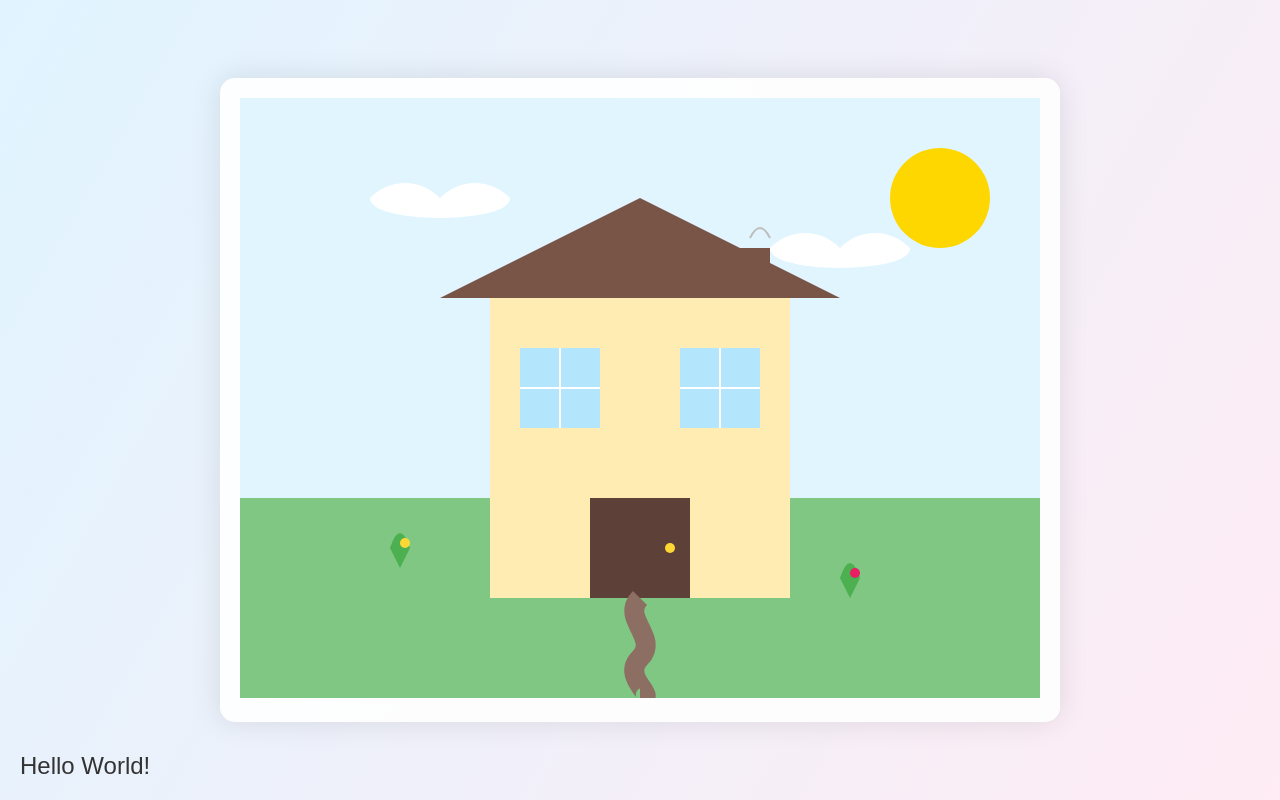
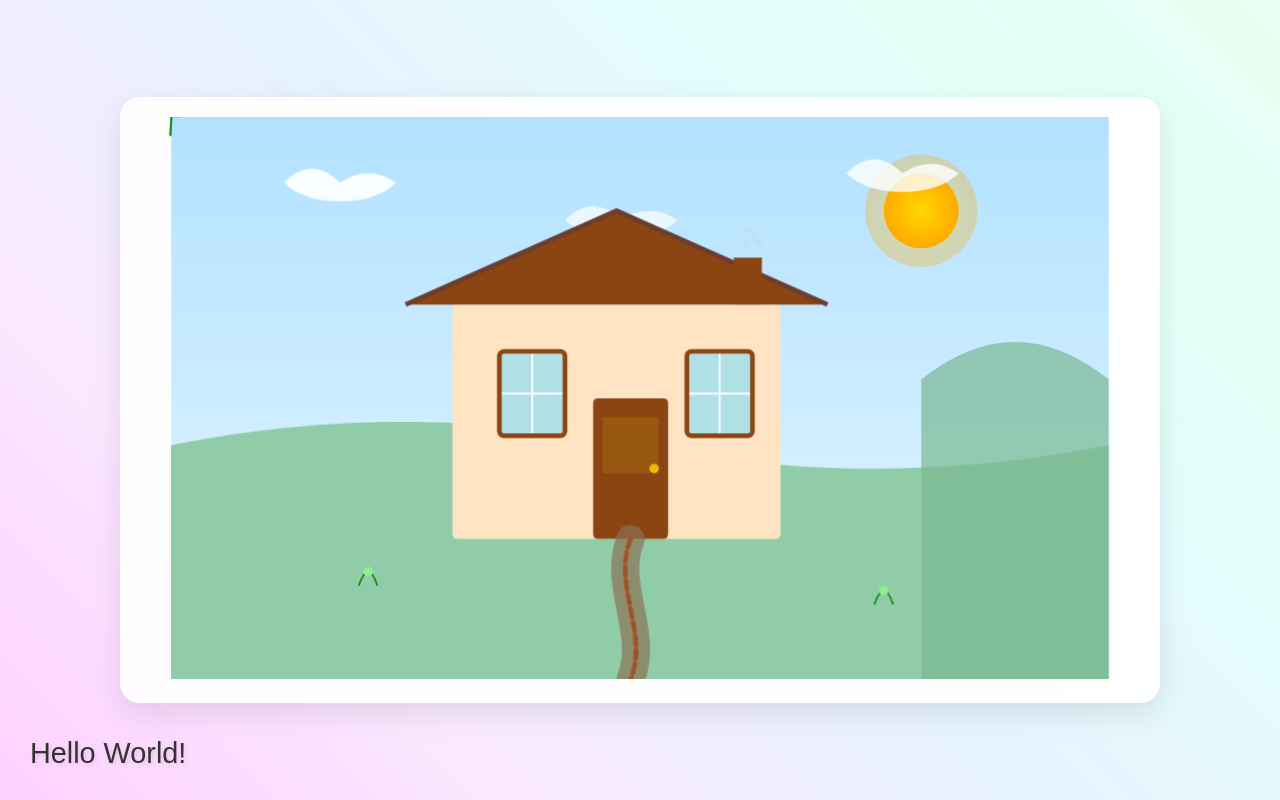
Before and after one commit to Meteor1992/beautiful-home, a plain HTML site: page index.html in a window 1280 px wide. Drawn offline with Linux system fonts and the light colour scheme.

Commit message:
Update webpage with enhanced design and animations

```diff
--- a/index.html
+++ b/index.html
@@ -3,7 +3,7 @@
 <head>
     <meta charset="UTF-8">
     <meta name="viewport" content="width=device-width, initial-scale=1.0">
-    <title>温馨的家</title>
+    <title>美丽的家</title>
     <style>
         body {
             margin: 0;
@@ -12,19 +12,20 @@
             justify-content: center;
             align-items: center;
             font-family: Arial, sans-serif;
-            background: linear-gradient(120deg, #e0f4ff 0%, #ffecf4 100%);
+            background: linear-gradient(45deg, #ffd1ff 0%, #fae8ff 25%, #e6f3ff 50%, #e4fffa 75%, #e8fff2 100%);
             position: relative;
             overflow: hidden;
         }
 
         .container {
-            width: 80%;
-            max-width: 800px;
-            aspect-ratio: 4/3;
-            background: rgba(255, 255, 255, 0.9);
-            border-radius: 15px;
-            box-shadow: 0 0 30px rgba(0, 0, 0, 0.1);
+            width: 90%;
+            max-width: 1000px;
+            aspect-ratio: 16/9;
+            background: rgba(255, 255, 255, 0.95);
+            border-radius: 20px;
+            box-shadow: 0 10px 30px rgba(0, 0, 0, 0.1);
             padding: 20px;
+            position: relative;
         }
 
         .house-illustration {
@@ -34,95 +35,189 @@
 
         .hello-world {
             position: absolute;
-            bottom: 20px;
-            left: 20px;
+            bottom: 30px;
+            left: 30px;
             color: #333;
-            font-size: 1.5rem;
-            animation: fadeIn 2s ease;
+            font-size: 1.8rem;
+            font-family: 'Arial', sans-serif;
+            text-shadow: 2px 2px 4px rgba(0, 0, 0, 0.1);
+            animation: fadeInUp 1.5s ease-out;
         }
 
-        @keyframes fadeIn {
-            from { opacity: 0; }
-            to { opacity: 1; }
+        @keyframes fadeInUp {
+            from {
+                opacity: 0;
+                transform: translateY(20px);
+            }
+            to {
+                opacity: 1;
+                transform: translateY(0);
+            }
         }
 
         .cloud {
-            animation: float 10s ease-in-out infinite;
+            animation: float 20s ease-in-out infinite;
         }
 
         @keyframes float {
-            0%, 100% { transform: translateX(0); }
-            50% { transform: translateX(30px); }
+            0%, 100% { transform: translate(0, 0); }
+            25% { transform: translate(20px, -10px); }
+            50% { transform: translate(40px, 0); }
+            75% { transform: translate(20px, 10px); }
+        }
+
+        .bird {
+            animation: fly 15s linear infinite;
+        }
+
+        @keyframes fly {
+            from { transform: translateX(-100%); }
+            to { transform: translateX(1000px); }
+        }
+
+        .flower {
+            animation: sway 3s ease-in-out infinite;
+        }
+
+        @keyframes sway {
+            0%, 100% { transform: rotate(-5deg); }
+            50% { transform: rotate(5deg); }
         }
     </style>
 </head>
 <body>
     <div class="container">
-        <svg viewBox="0 0 800 600" class="house-illustration">
+        <svg viewBox="0 0 1000 600" class="house-illustration">
+            <!-- 天空渐变 -->
+            <defs>
+                <linearGradient id="skyGradient" x1="0%" y1="0%" x2="0%" y2="100%">
+                    <stop offset="0%" style="stop-color:#B2E1FF"/>
+                    <stop offset="100%" style="stop-color:#E6F7FF"/>
+                </linearGradient>
+                <radialGradient id="sunGlow" cx="50%" cy="50%" r="50%">
+                    <stop offset="0%" style="stop-color:#FFD700"/>
+                    <stop offset="100%" style="stop-color:#FFA500"/>
+                </radialGradient>
+            </defs>
+
             <!-- 天空背景 -->
-            <rect width="800" height="600" fill="#E1F5FE"/>
+            <rect width="1000" height="600" fill="url(#skyGradient)"/>
 
-            <!-- 太阳 -->
-            <circle cx="700" cy="100" r="50" fill="#FFD700">
+            <!-- 太阳及光晕 -->
+            <circle cx="800" cy="100" r="40" fill="url(#sunGlow)">
                 <animate attributeName="opacity" values="0.8;1;0.8" dur="3s" repeatCount="indefinite"/>
             </circle>
+            <circle cx="800" cy="100" r="60" fill="url(#sunGlow)" opacity="0.3">
+                <animate attributeName="r" values="60;70;60" dur="3s" repeatCount="indefinite"/>
+            </circle>
 
-            <!-- 云朵 -->
+            <!-- 飘动的云朵 -->
             <g class="cloud" fill="#FFFFFF">
-                <path d="M 100 100 C 120 80 150 80 170 100 C 190 80 220 80 240 100 C 240 120 170 120 170 120 C 170 120 100 120 100 100"/>
-                <path d="M 500 150 C 520 130 550 130 570 150 C 590 130 620 130 640 150 C 640 170 570 170 570 170 C 570 170 500 170 500 150"/>
+                <path d="M 100 80 Q 130 50 160 80 Q 190 60 220 80 Q 200 100 160 100 Q 120 100 100 80" opacity="0.9"/>
+                <path d="M 400 120 Q 430 90 460 120 Q 490 100 520 120 Q 500 140 460 140 Q 420 140 400 120" opacity="0.7"/>
+                <path d="M 700 70 Q 730 40 760 70 Q 790 50 820 70 Q 800 90 760 90 Q 720 90 700 70" opacity="0.8"/>
             </g>
 
-            <!-- 草地 -->
-            <path d="M 0 400 L 800 400 L 800 600 L 0 600 Z" fill="#81C784"/>
+            <!-- 小鸟 -->
+            <g class="bird">
+                <path d="M 0 150 Q 10 140 20 150 Q 30 160 40 150" stroke="#555" fill="none" stroke-width="2"/>
+                <path d="M 10 150 Q 20 140 30 150 Q 40 160 50 150" stroke="#555" fill="none" stroke-width="2"/>
+            </g>
+
+            <!-- 草地与小山 -->
+            <path d="M 0 350 Q 250 300 500 350 Q 750 400 1000 350 L 1000 600 L 0 600 Z" fill="#90CCA8"/>
+            <path d="M 800 280 Q 900 200 1000 280 L 1000 600 L 800 600 Z" fill="#7AB893" opacity="0.7"/>
 
             <!-- 房屋主体 -->
             <g class="house">
                 <!-- 主体墙壁 -->
-                <rect x="250" y="200" width="300" height="300" fill="#FFECB3"/>
+                <rect x="300" y="200" width="350" height="250" fill="#FFE4C4" rx="5"/>
 
                 <!-- 屋顶 -->
-                <path d="M 200 200 L 400 100 L 600 200 Z" fill="#795548"/>
+                <path d="M 250 200 L 475 100 L 700 200" fill="#8B4513" stroke="#6B3E2E" stroke-width="5"/>
+
+                <!-- 烟囱 -->
+                <rect x="600" y="150" width="30" height="50" fill="#8B4513"/>
+                <!-- 袋袋上升的烟 -->
+                <g class="smoke">
+                    <path d="M 610 140 Q 620 120 630 140" stroke="#D3D3D3" fill="none" stroke-width="3" opacity="0.6">
+                        <animate attributeName="d"
+                                values="M 610 140 Q 620 120 630 140;M 610 140 Q 620 100 630 140"
+                                dur="3s"
+                                repeatCount="indefinite"/>
+                        <animate attributeName="opacity"
+                                values="0.6;0.3;0.6"
+                                dur="3s"
+                                repeatCount="indefinite"/>
+                    </path>
+                    <path d="M 605 130 Q 615 110 625 130" stroke="#D3D3D3" fill="none" stroke-width="2" opacity="0.4">
+                        <animate attributeName="d"
+                                values="M 605 130 Q 615 110 625 130;M 605 130 Q 615 90 625 130"
+                                dur="4s"
+                                repeatCount="indefinite"/>
+                    </path>
+                </g>
 
                 <!-- 门 -->
-                <rect x="350" y="400" width="100" height="100" fill="#5D4037"/>
-                <circle cx="430" cy="450" r="5" fill="#FDD835"/>
+                <g class="door">
+                    <rect x="450" y="300" width="80" height="150" fill="#8B4513" rx="5"/>
+                    <circle cx="515" cy="375" r="5" fill="#FFD700"/>
+                    <rect x="460" y="320" width="60" height="60" fill="#B8860B" opacity="0.3" rx="2"/>
+                </g>
 
                 <!-- 窗户 -->
                 <g class="windows">
-                    <rect x="280" y="250" width="80" height="80" fill="#B3E5FC"/>
-                    <rect x="440" y="250" width="80" height="80" fill="#B3E5FC"/>
-                    <path d="M 280 290 L 360 290" stroke="#FFFFFF" stroke-width="2"/>
-                    <path d="M 320 250 L 320 330" stroke="#FFFFFF" stroke-width="2"/>
-                    <path d="M 440 290 L 520 290" stroke="#FFFFFF" stroke-width="2"/>
-                    <path d="M 480 250 L 480 330" stroke="#FFFFFF" stroke-width="2"/>
-                </g>
+                    <!-- 左窗 -->
+                    <rect x="350" y="250" width="70" height="90" fill="#B0E0E6" rx="5"/>
+                    <line x1="385" y1="250" x2="385" y2="340" stroke="white" stroke-width="2"/>
+                    <line x1="350" y1="295" x2="420" y2="295" stroke="white" stroke-width="2"/>
+                    <rect x="350" y="250" width="70" height="90" fill="none" stroke="#8B4513" stroke-width="5" rx="5"/>
 
-                <!-- 烟囱 -->
-                <rect x="500" y="150" width="30" height="50" fill="#795548"/>
-                <!-- 烟 -->
-                <g class="smoke">
-                    <path d="M 510 140 Q 520 120 530 140" stroke="#BDBDBD" fill="none" stroke-width="2">
-                        <animate attributeName="d"
-                                values="M 510 140 Q 520 120 530 140;M 510 140 Q 520 100 530 140"
-                                dur="2s"
-                                repeatCount="indefinite"/>
-                    </path>
+                    <!-- 右窗 -->
+                    <rect x="550" y="250" width="70" height="90" fill="#B0E0E6" rx="5"/>
+                    <line x1="585" y1="250" x2="585" y2="340" stroke="white" stroke-width="2"/>
+                    <line x1="550" y1="295" x2="620" y2="295" stroke="white" stroke-width="2"/>
+                    <rect x="550" y="250" width="70" height="90" fill="none" stroke="#8B4513" stroke-width="5" rx="5"/>
                 </g>
             </g>
 
-            <!-- 花草装饰 -->
-            <g class="decorations">
-                <path d="M 150 450 Q 160 420 170 450 L 160 470 Z" fill="#4CAF50"/>
-                <path d="M 600 480 Q 610 450 620 480 L 610 500 Z" fill="#4CAF50"/>
-                <circle cx="165" cy="445" r="5" fill="#FDD835"/>
-                <circle cx="615" cy="475" r="5" fill="#E91E63"/>
+            <!-- 花园装饰 -->
+            <g class="garden">
+                <!-- 花草 -->
+                <g class="flower" transform="translate(250,450)">
+                    <path d="M 0 0 C -5 -10 5 -10 0 0" fill="#FF69B4"/>
+                    <path d="M 0 0 C 5 -10 15 -10 10 0" fill="#FF69B4"/>
+                    <path d="M 0 0 L 0 20" stroke="#228B22" stroke-width="2"/>
+                </g>
+                <g class="flower" transform="translate(700,480)">
+                    <path d="M 0 0 C -5 -10 5 -10 0 0" fill="#DDA0DD"/>
+                    <path d="M 0 0 C 5 -10 15 -10 10 0" fill="#DDA0DD"/>
+                    <path d="M 0 0 L 0 20" stroke="#228B22" stroke-width="2"/>
+                </g>
+
+                <!-- 灌木 -->
+                <g transform="translate(200,500)">
+                    <path d="M 0 0 Q 10 -30 20 0" stroke="#228B22" stroke-width="2" fill="none"/>
+                    <circle cx="10" cy="-15" r="5" fill="#90EE90"/>
+                </g>
+                <g transform="translate(750,520)">
+                    <path d="M 0 0 Q 10 -30 20 0" stroke="#228B22" stroke-width="2" fill="none"/>
+                    <circle cx="10" cy="-15" r="5" fill="#90EE90"/>
+                </g>
             </g>
 
             <!-- 小路 -->
-            <path d="M 400 500 C 380 520 420 540 400 560 C 380 580 420 600 400 600"
-                  stroke="#8D6E63"
-                  stroke-width="20"
+            <path d="M 490 450 C 470 500 510 550 490 600"
+                  stroke="#8B7355"
+                  stroke-width="30"
+                  stroke-linecap="round"
+                  fill="none"
+                  opacity="0.7"/>
+            <path d="M 490 450 C 470 500 510 550 490 600"
+                  stroke="#A0522D"
+                  stroke-width="5"
+                  stroke-linecap="round"
+                  stroke-dasharray="10 5"
                   fill="none"/>
         </svg>
     </div>
```
